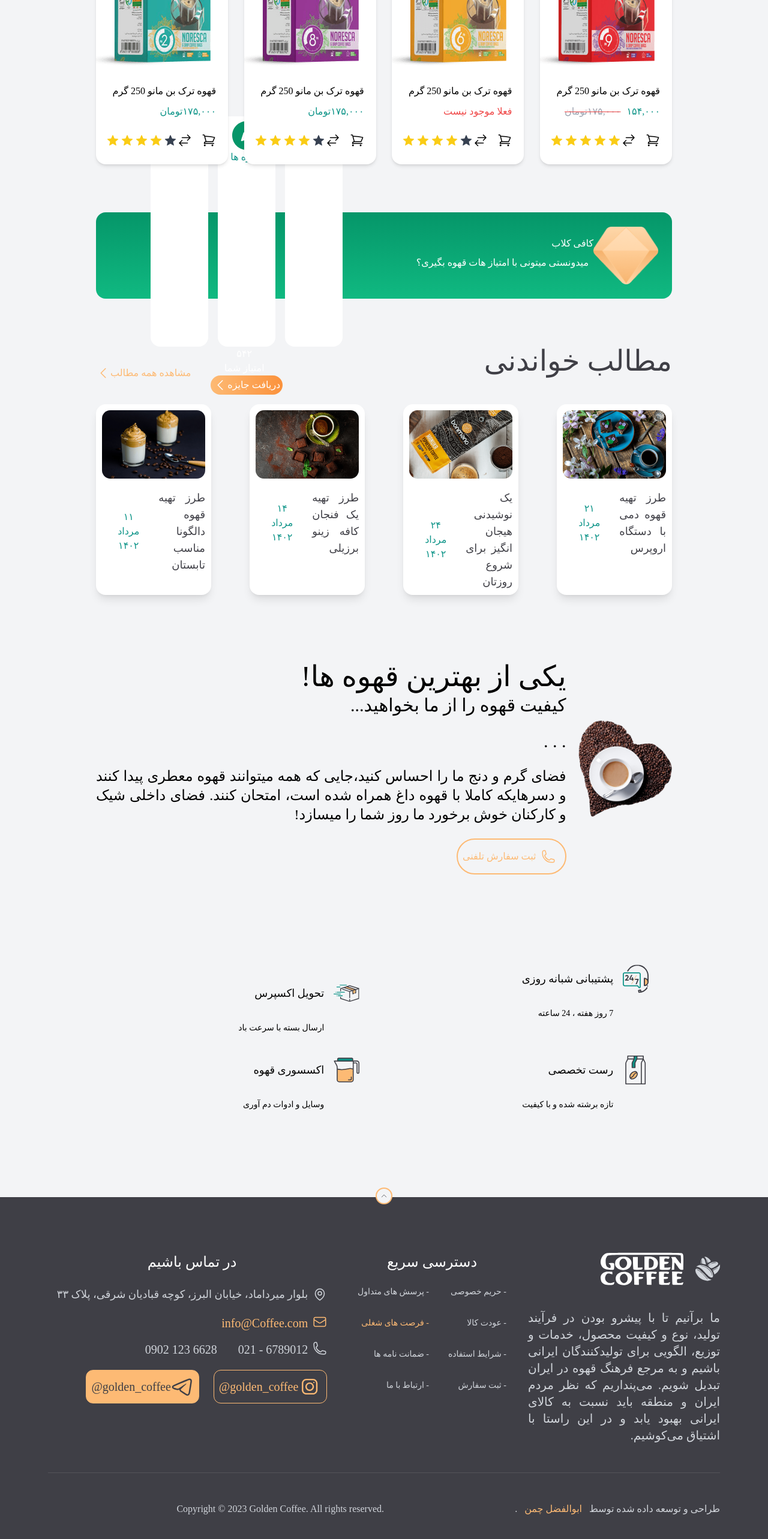
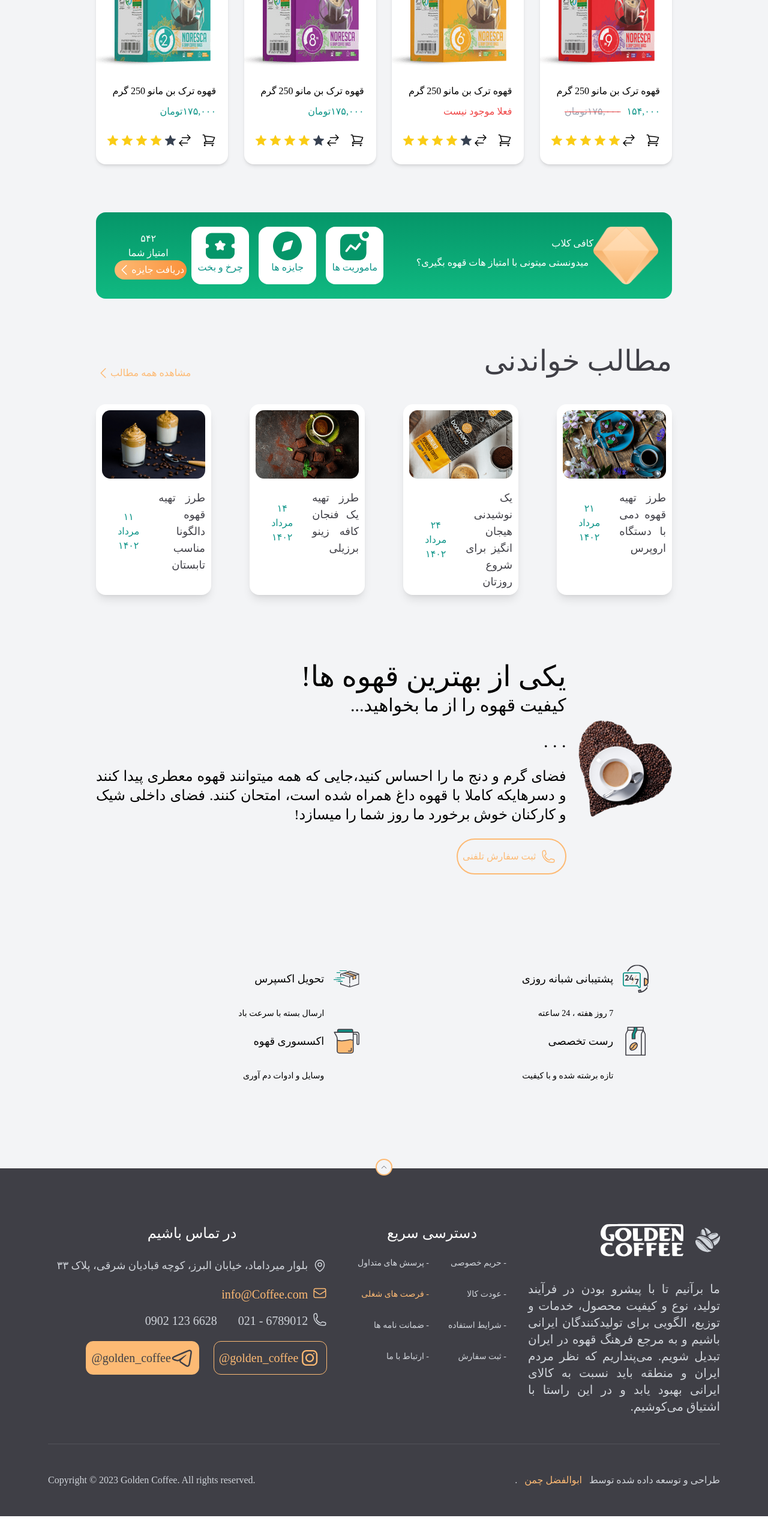
Before and after one commit to abolfazlchaman/Golden-Coffee, a React (Vite) app: page / in a window 1280 px wide. Shown: the part 2898-5464 px from the top of the page at 60% size. After the commit the page ends 5426 px from the top, so only its background shows below. Built offline with nearby package versions, Linux system fonts and the light colour scheme; a web font is replaced by a local one.

Commit message:
responsive bug fixes caused by last commit

```diff
--- a/src/components/Club/Club.jsx
+++ b/src/components/Club/Club.jsx
@@ -19,23 +19,23 @@ function Club() {
           <h5 className="text-justify m-2">میدونستی میتونی با امتیاز هات قهوه بگیری؟</h5>
         </div>
       </div>
-      <div className="flex flex-row flex-wrap justify-center">
+      <div className="flex flex-row max-lg:flex-wrap justify-center">
         <div className="flex flex-row gap-4 w-full justify-center items-center text-teal-600">
-          <div className="flex flex-col rounded-2xl w-6/12 min-h-[30vw] lg:w-24 lg:h-24 items-center justify-start pt-2  bg-white">
+          <div className="flex flex-col rounded-2xl w-6/12 max-lg:min-h-[30vw] lg:w-24 lg:h-24 items-center justify-start pt-2  bg-white">
             <img
               src={ActivityIMG}
               className="w-12 h-12"
             />
             <h6 className="text-center">{"ماموریت ها"}</h6>
           </div>
-          <div className="flex flex-col rounded-2xl w-6/12 min-h-[30vw] lg:w-24 lg:h-24 items-center justify-start pt-2  bg-white">
+          <div className="flex flex-col rounded-2xl w-6/12 max-lg:min-h-[30vw] lg:w-24 lg:h-24 items-center justify-start pt-2  bg-white">
             <img
               src={DiscoveryIMG}
               className="w-12 h-12"
             />
             <h6 className="text-center">{"جایزه ها"}</h6>
           </div>
-          <div className="flex flex-col rounded-2xl w-6/12 min-h-[30vw] lg:w-24 lg:h-24 items-center justify-start pt-2  bg-white">
+          <div className="flex flex-col rounded-2xl w-6/12 max-lg:min-h-[30vw] lg:w-24 lg:h-24 items-center justify-start pt-2  bg-white">
             <img
               src={TicketIMG}
               className="w-12 h-12"
--- a/src/components/Footer/Footer.jsx
+++ b/src/components/Footer/Footer.jsx
@@ -163,7 +163,7 @@ function Footer() {
           </a>
           .
         </p>
-        <p className="flex w-full mt-4 lg:mt-0 max-lg:items-center text-center">.Copyright © 2023 Golden Coffee. All rights reserved</p>
+        <p className="flex w-full mt-4 lg:mt-0 max-lg:items-center text-center lg:justify-end">.Copyright © 2023 Golden Coffee. All rights reserved</p>
       </div>
     </footer>
   );
--- a/src/components/Order/Order.jsx
+++ b/src/components/Order/Order.jsx
@@ -43,7 +43,7 @@ function Order() {
         </div>
       </div>
       <svg href={icon1}></svg>
-      <div className="flex flex-row flex-wrap gap-1 pb-36 2xl:justify-between justify-around gap-y-3 lg:space-y-6">
+      <div className="flex flex-row flex-wrap gap-1 pb-36 2xl:justify-between justify-around gap-y-3">
         <Perk
           title="پشتیبانی شبانه روزی"
           sub="7 روز هفته ، 24 ساعته"
```
